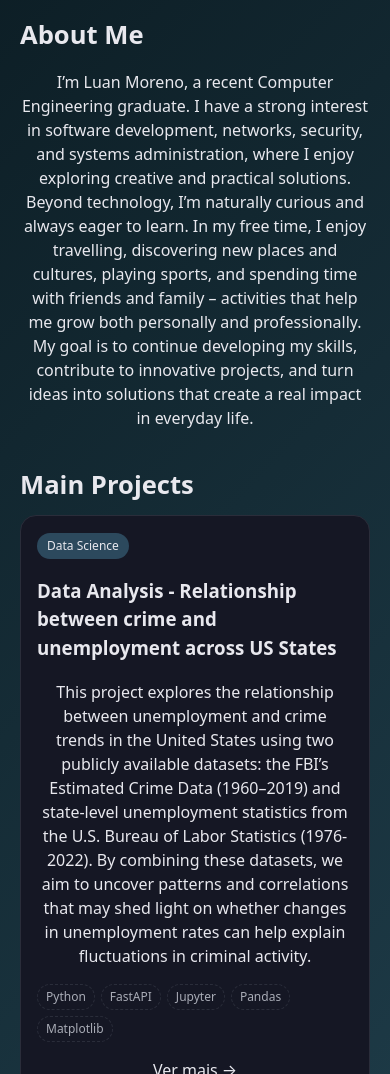
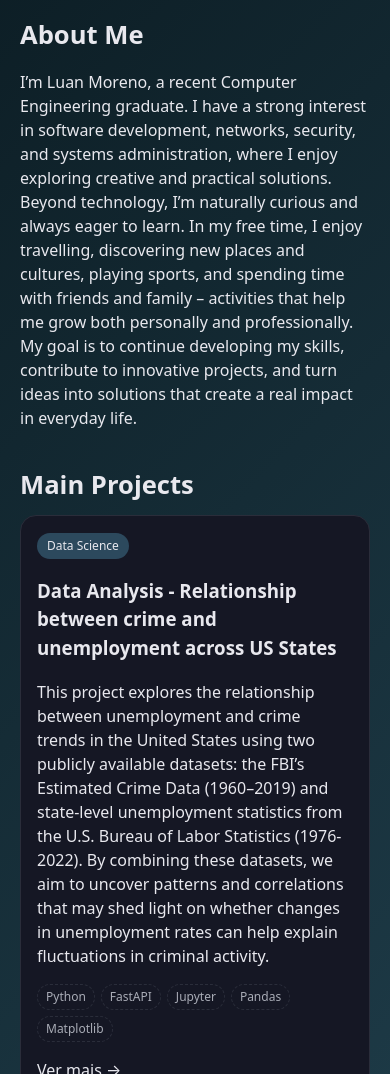
Before and after one commit to LuanMoreno10/portfolio-luan, a React (Vite) app in the folder frontend/: page / in a window 390 px wide. Shown: the part 494-1568 px from the top of the page. Built offline with nearby package versions, Linux system fonts and the light colour scheme.

Commit message:
Softawre name correct now

```diff
--- a/frontend/src/styles.css
+++ b/frontend/src/styles.css
@@ -192,7 +192,7 @@ body{
 
 @media (max-width: 768px) {
   p {
-    text-align: center;
+    justify-content: center;
   }
 }
 
```
